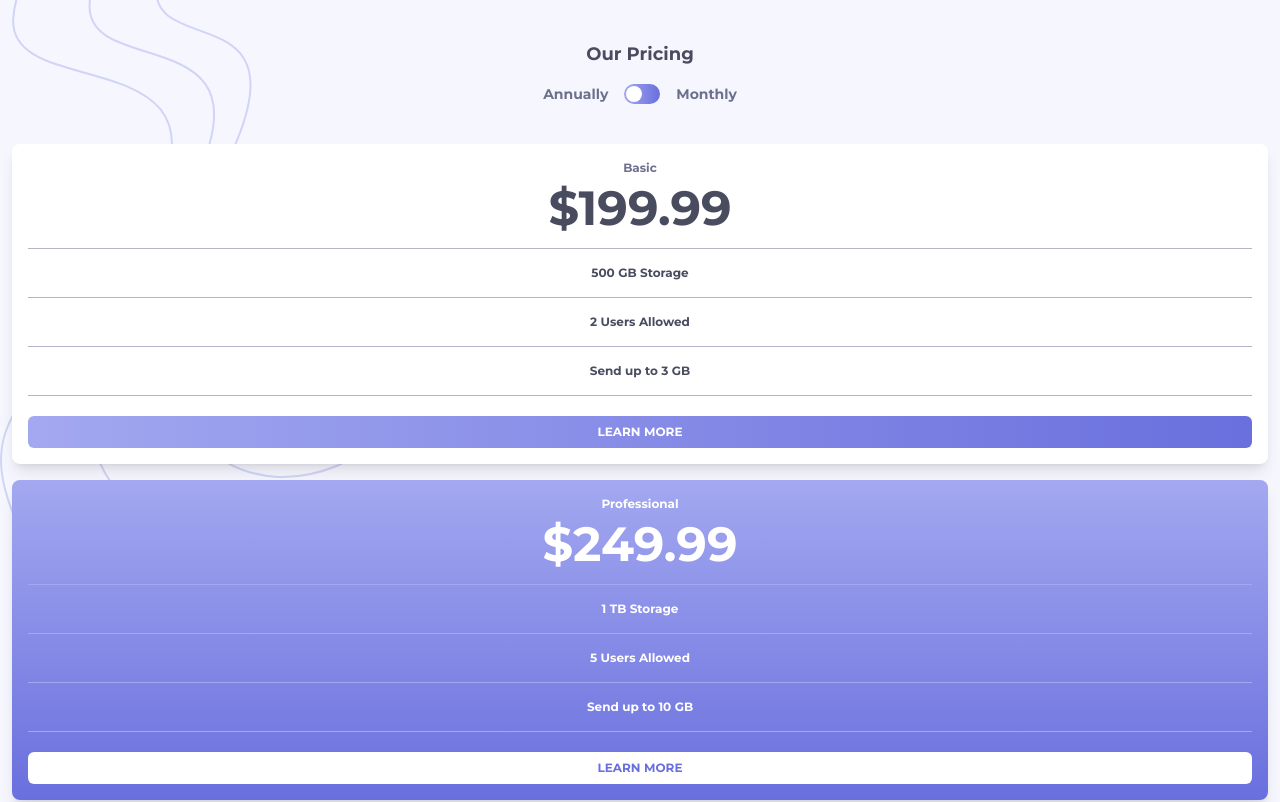
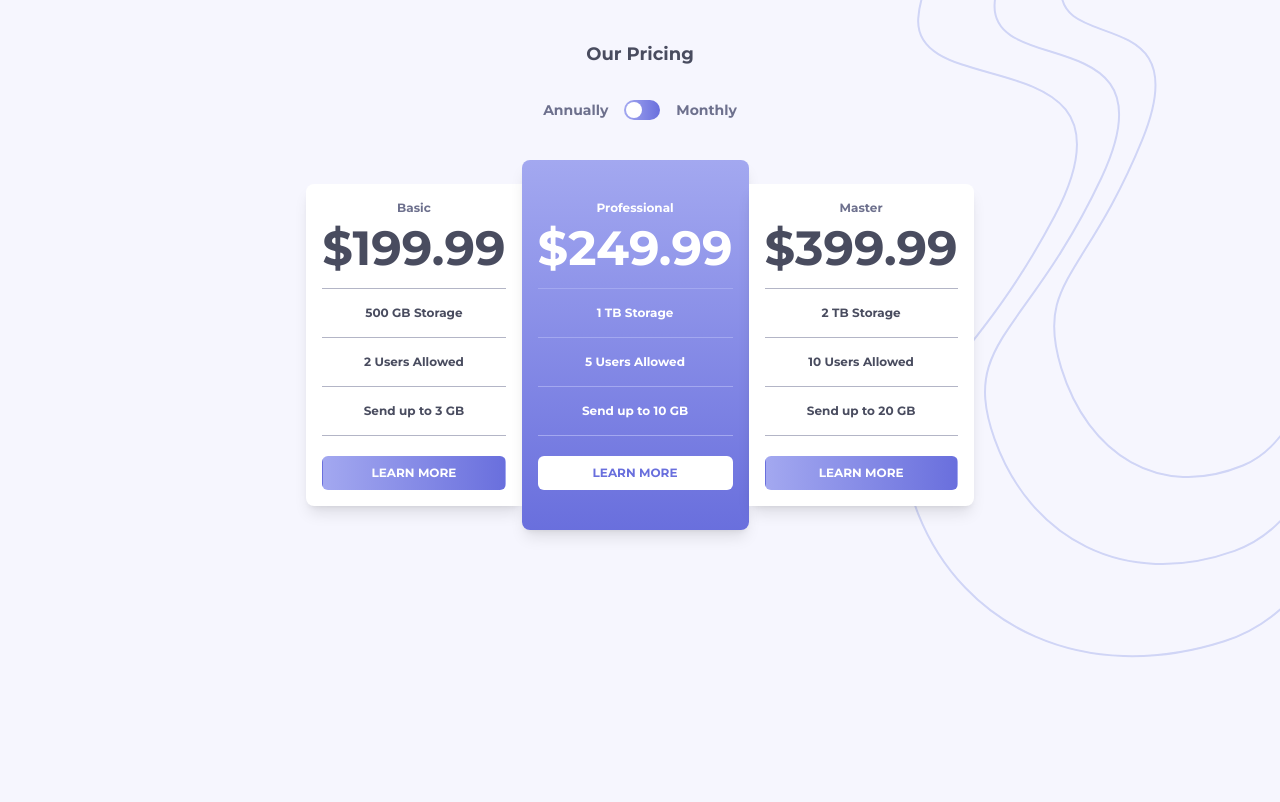
Before and after one commit to Lukaszwebster/pricing-component-with-toggle, a plain HTML site: page index.html in a window 1280 px wide. Shown: the top 802 px of the page. Drawn offline with Linux system fonts and the light colour scheme.

Commit message:
adding design for big screens and hover on buttons

```diff
--- a/index.html
+++ b/index.html
@@ -11,11 +11,11 @@
 			@import url("https://fonts.googleapis.com/css2?family=Montserrat:wght@700&display=swap");
 		</style>
 	</head>
-	<body class="bg-bgTop bg-no-repeat bg-VeryLightGrayishBlue">
+	<body class="bg-bgTop bg-no-repeat bg-VeryLightGrayishBlue md:bg-right-top">
 		<main class="ml-3 mr-3 font-montserrat">
 			<div class="mt-10 text-center">
 				<h1 class="text-lg text-DarkGrayishBlue">Our Pricing</h1>
-				<div class="mt-4 flex justify-center">
+				<div class="mt-4 flex justify-center md:mt-8">
 					<span class="text-GrayishBlue text-sm">Annually</span>
 					<div
 						class="relative bg-gradient-to-r from-gradientFrom to-gradientTo h-5 w-9 rounded-xl ml-4 mr-4">
@@ -24,8 +24,9 @@
 					<span class="text-GrayishBlue text-sm"> Monthly</span>
 				</div>
 			</div>
-			<div class="mt-10 mb-10">
-				<section class="flex flex-col items-center bg-white rounded-lg p-4 shadow-lg">
+			<div class="mt-10 mb-10 md:flex md:justify-center md:items-center">
+				<section
+					class="flex flex-col items-center bg-white rounded-lg p-4 shadow-lg md:rounded-none md:rounded-l-lg">
 					<span class="text-xs text-GrayishBlue">Basic</span>
 					<span class="text-5xl mt-2 text-DarkGrayishBlue hidden"> &dollar;19.99</span>
 					<span class="text-5xl mt-2 text-DarkGrayishBlue"> &dollar;199.99</span>
@@ -37,12 +38,12 @@
 					<span class="text-xs text-DarkGrayishBlue mt-4"> Send up to 3 GB</span>
 					<div class="h-px w-full bg-LightGrayishBlue mt-4"></div>
 					<button
-						class="bg-gradient-to-r from-gradientFrom to-gradientTo text-white text-xs mt-5 rounded-md w-full pt-2 pb-2 uppercase">
+						class="bg-gradient-to-r from-gradientFrom to-gradientTo border border-transparent hover:text-gradientTo hover:bg-none hover:bg-white hover:border hover:border-gradientTo text-white text-xs mt-5 rounded-md w-full pt-2 pb-2 uppercase">
 						Learn More
 					</button>
 				</section>
 				<section
-					class="flex flex-col items-center p-4 bg-gradient-to-b from-gradientFrom to-gradientTo mt-4 rounded-lg shadow-lg">
+					class="flex flex-col items-center p-4 bg-gradient-to-b from-gradientFrom to-gradientTo mt-4 rounded-lg shadow-lg md:m-0 md:pt-10 md:pb-10">
 					<span class="text-xs text-white"> Professional</span>
 
 					<span class="text-5xl mt-2 text-white hidden"> &dollar;24.99</span>
@@ -55,11 +56,12 @@
 					<span class="text-xs text-white mt-4"> Send up to 10 GB</span>
 					<div class="h-px w-full bg-gradientFrom mt-4"></div>
 					<button
-						class="bg-white text-gradientTo text-xs mt-5 rounded-md w-full pt-2 pb-2 uppercase">
+						class="bg-white text-gradientTo hover:bg-gradient-to-r border border-transparent from-gradientFrom to-gradientTo hover:border-white hover:border hover:text-white text-xs mt-5 rounded-md w-full pt-2 pb-2 uppercase">
 						Learn More
 					</button>
 				</section>
-				<section class="flex flex-col items-center bg-white rounded-lg p-4 mt-4 shadow-lg">
+				<section
+					class="flex flex-col items-center bg-white rounded-lg p-4 mt-4 shadow-lg md:m-0 md:rounded-none md:rounded-r-lg">
 					<span class="text-xs text-GrayishBlue"> Master </span>
 					<span class="text-5xl mt-2 text-DarkGrayishBlue hidden"> &dollar;39.99 </span>
 					<span class="text-5xl mt-2 text-DarkGrayishBlue"> &dollar;399.99</span>
@@ -71,7 +73,7 @@
 					<span class="text-xs text-DarkGrayishBlue mt-4"> Send up to 20 GB</span>
 					<div class="h-px w-full bg-LightGrayishBlue mt-4"></div>
 					<button
-						class="bg-gradient-to-r from-gradientFrom to-gradientTo text-white text-xs mt-5 rounded-md w-full pt-2 pb-2 uppercase">
+						class="bg-gradient-to-r from-gradientFrom to-gradientTo hover:text-gradientTo border border-transparent hover:bg-none hover:bg-white hover:border-gradientTo hover:border text-white text-xs mt-5 rounded-md w-full pt-2 pb-2 uppercase">
 						Learn More
 					</button>
 				</section>
--- a/tailwind.config.js
+++ b/tailwind.config.js
@@ -8,12 +8,12 @@ module.exports = {
 				LightGrayishBlue: "hsl(234, 14%, 74%)",
 				GrayishBlue: "hsl(233, 13%, 49%)",
 				DarkGrayishBlue: "hsl(232, 13%, 33%)",
-
 				gradientFrom: "hsl(236, 72%, 79%)",
 				gradientTo: "hsl(237, 63%, 64%)",
 			},
 			backgroundImage: {
 				bgTop: "url('./images/bg-top.svg')",
+				bgBottom: "url('./images/bg-top.svg')",
 			},
 			fontFamily: {
 				montserrat: ["Montserrat", "sans-serif"],
@@ -22,6 +22,9 @@ module.exports = {
 				"1px": "1px",
 				"2px": "2px",
 			},
+			boxShadow: {
+				inner1: "inset 1px 1px 0px rgb(0 0 0);",
+			},
 		},
 	},
 	plugins: [],
```
Also changed, not shown: output.css.
